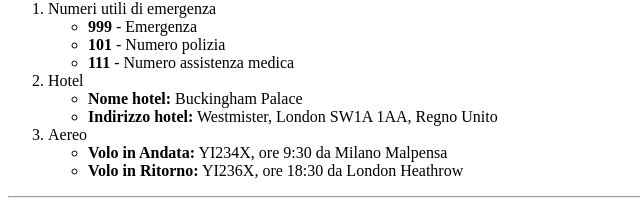
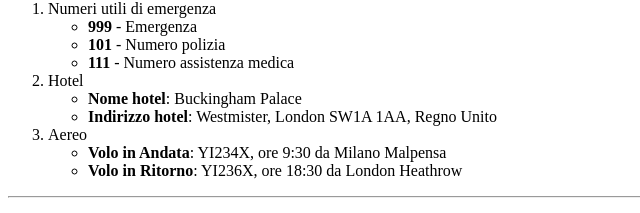
Before and after one commit to gianmaria-fadda/html-london-trip, a plain HTML site: page index.html in a window 1280 px wide. Shown: the part 1096-1309 px from the top of the page, 0-640 px from the left. Drawn offline with Linux system fonts and the light colour scheme.

Commit message:
Correzzione : in grassetto

```diff
--- a/index.html
+++ b/index.html
@@ -109,23 +109,19 @@
             <li>Hotel</li>
                 <ul>
                     <li>
-                        <strong>Nome hotel:</strong>
-                        Buckingham Palace
+                        <strong>Nome hotel</strong>: Buckingham Palace
                     </li>
                     <li>
-                        <strong>Indirizzo hotel:</strong>
-                        Westmister, London SW1A 1AA, Regno Unito
+                        <strong>Indirizzo hotel</strong>: Westmister, London SW1A 1AA, Regno Unito
                     </li>
                 </ul>
             <li>Aereo</li>
                 <ul>
                     <li>
-                        <strong>Volo in Andata:</strong>
-                        YI234X, ore 9:30 da Milano Malpensa
+                        <strong>Volo in Andata</strong>: YI234X, ore 9:30 da Milano Malpensa
                     </li>
                     <li>
-                        <strong>Volo in Ritorno:</strong>
-                        YI236X, ore 18:30 da London Heathrow
+                        <strong>Volo in Ritorno</strong>: YI236X, ore 18:30 da London Heathrow
                     </li>
                 </ul>
         </ol>
```
